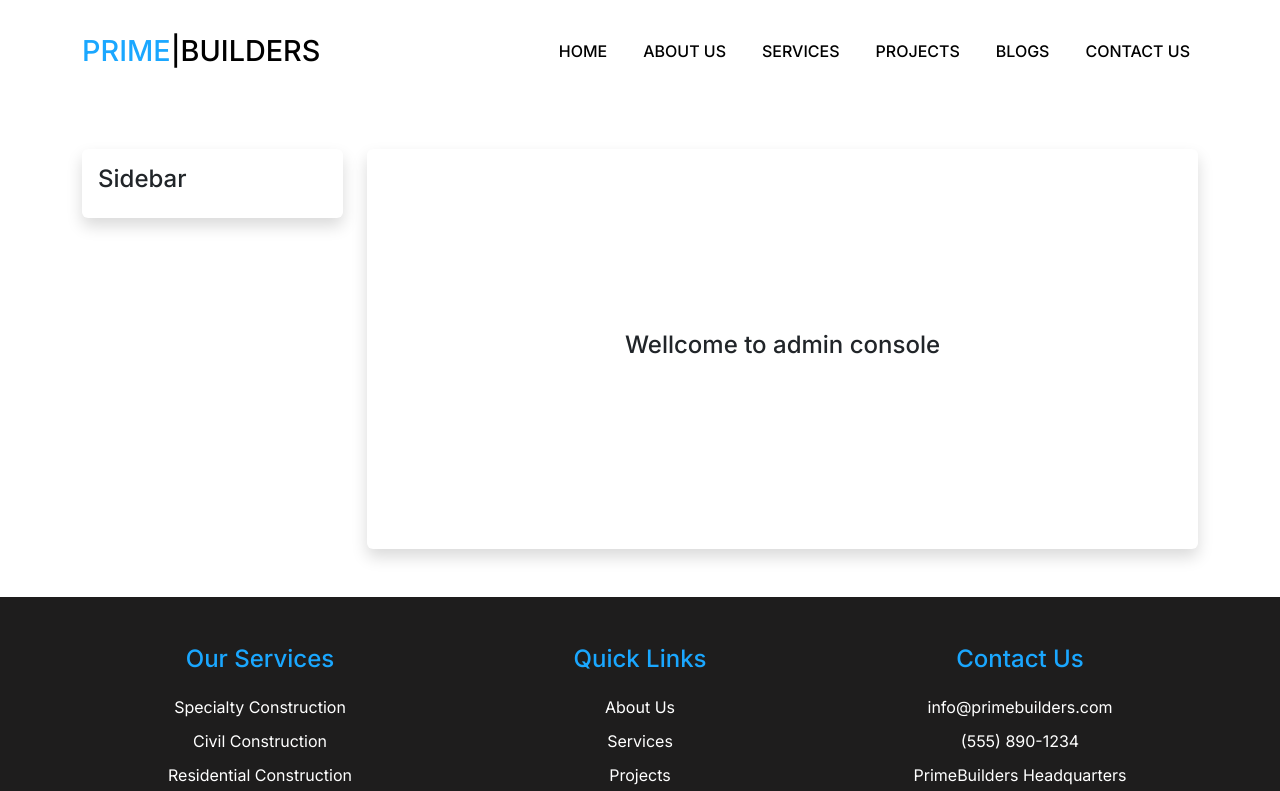
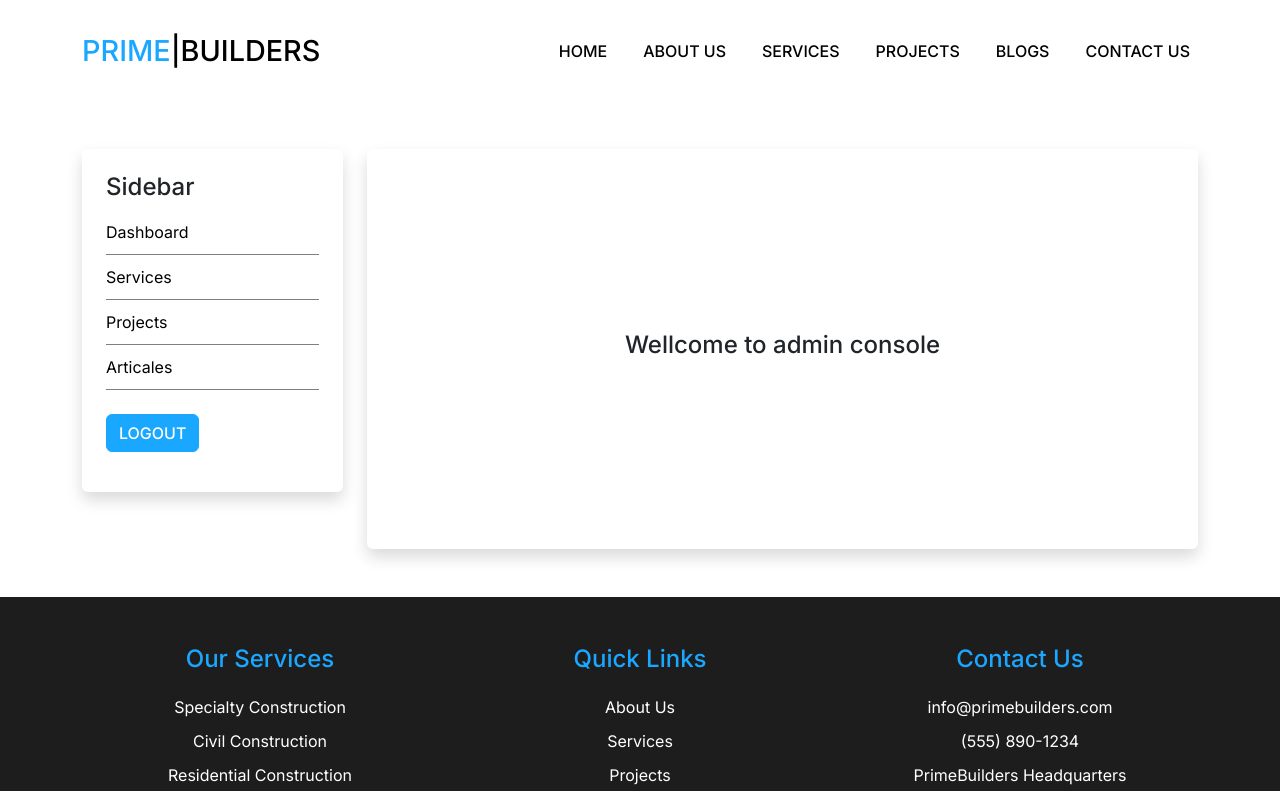
Before and after one commit to Geesara2000/construction_web_app, a React (Vite) app in the folder frontend/: page /admin/dashboard in a window 1280 px wide. Shown: the top 791 px of the page. Built offline with nearby package versions, Linux system fonts and the light colour scheme; sample sign-in values are in the browser's storage.

Commit message:
create context and provider

```diff
--- a/frontend/src/App.jsx
+++ b/frontend/src/App.jsx
@@ -10,6 +10,7 @@
 import Login from './components/backend/login';
 import Dashboard from './components/backend/Dashboard';
 import { ToastContainer} from 'react-toastify';
+import RequireAuth from './components/common/RequireAuth';
 
 
 
@@ -27,7 +28,12 @@
             <Route path='/blogs' element={<Blogs/>} />
             <Route path='/contact' element={<Contact/>} />
             <Route path='/admin/login' element={<Login/>} />
-            <Route path='/admin/dashboard' element={<Dashboard/>} />
+
+            <Route path='/admin/dashboard' element={
+              <RequireAuth>
+                <Dashboard/>
+              </RequireAuth>
+            } />
         </Routes>
      </BrowserRouter>
      <ToastContainer
--- a/frontend/src/assets/css/style.scss
+++ b/frontend/src/assets/css/style.scss
@@ -310,3 +310,15 @@
     min-height: 400px;
   }
 }
+
+.sidebar{
+  ul{
+    li{
+      a{
+        display: block;
+        padding: 10px 0;
+        border-bottom: 1px solid rgba(0,0,0,0.50);
+      }
+    }
+  }
+}
--- a/frontend/src/components/backend/Dashboard.jsx
+++ b/frontend/src/components/backend/Dashboard.jsx
@@ -1,6 +1,7 @@
 import React from 'react'
 import Header from '../common/Header'
 import Footer from '../common/Footer'
+import Sidebar from '../common/Sidebar'
 
 const Dashboard = () => {
   return (
@@ -10,11 +11,7 @@
               <div className="container my-5">
               <div className='row'>
                 <div className='col-md-3'>
-                <div className="card shadow border-0">
-                        <div className="card-body">
-                            <h4>Sidebar</h4>
-                        </div>
-                    </div>
+                  <Sidebar/>
                 </div>
 
 
--- a/frontend/src/components/backend/Login.jsx
+++ b/frontend/src/components/backend/Login.jsx
@@ -1,12 +1,13 @@
-import React from 'react'
+import React, { useContext } from 'react'
 import Header from '../common/Header'
 import Footer from '../common/Footer'
 import { useForm } from "react-hook-form"
 import { useNavigate } from 'react-router-dom'
 import { toast } from 'react-toastify'
+import { AuthContext } from './context/Auth'
 
 const Login = () => {
-
+  const {login} = useContext(AuthContext);
   const navigate = useNavigate();
   const {
     register,
@@ -35,7 +36,7 @@
         token:result.token
       }
       localStorage.setItem('userInfo',JSON.stringify(userInfo))
-
+      login(userInfo);
       navigate('/admin/dashboard');
     }
 
--- /dev/null
+++ b/frontend/src/components/backend/context/Auth.jsx
@@ -0,0 +1,23 @@
+import { createContext, useState } from "react";
+export const AuthContext = createContext(null);
+
+export const AuthProvider = ({children}) => {
+    const userInfo = localStorage.getItem('userInfo');
+    const [user, setUser] = useState(userInfo);
+
+
+const login = (user) => {
+  setUser(user)
+}
+
+const logout = () => {
+  localStorage.removeItem('userInfo');
+  setUser(null);
+}
+
+return(
+  <AuthContext.Provider value={{user,login,logout}}>
+    {children}
+  </AuthContext.Provider>
+);
+}
--- /dev/null
+++ b/frontend/src/components/common/RequireAuth.jsx
@@ -0,0 +1,15 @@
+import React, { useContext } from 'react'
+import { AuthContext } from '../backend/context/Auth'
+import { Navigate } from 'react-router-dom';
+
+const RequireAuth = ({children}) => {
+  const {user} = useContext(AuthContext);
+
+  if(!user){
+    return <Navigate to='/admin/login'/>
+  }
+
+  return children;
+}
+
+export default RequireAuth
--- /dev/null
+++ b/frontend/src/components/common/Sidebar.jsx
@@ -0,0 +1,25 @@
+import React, { useContext } from 'react'
+import { AuthContext } from '../backend/context/Auth'
+
+const Sidebar = () => {
+  const {logout} = useContext(AuthContext)
+
+  return (
+    <div className="card shadow border-0">
+      <div className="card-body p-4 sidebar">
+        <h4>Sidebar</h4>
+        <ul>
+          <li><a href="">Dashboard</a></li>
+          <li><a href="">Services</a></li>
+          <li><a href="">Projects</a></li>
+          <li><a href="">Articales</a></li>
+          <li>
+            <button onClick={logout} className='btn btn-primary mt-4'>Logout</button>
+          </li>
+        </ul>
+      </div>
+    </div>
+  )
+}
+
+export default Sidebar
--- a/frontend/src/main.jsx
+++ b/frontend/src/main.jsx
@@ -1,9 +1,12 @@
 import { StrictMode } from 'react'
 import { createRoot } from 'react-dom/client'
 import App from './App.jsx'
+import { AuthProvider } from './components/backend/context/Auth.jsx'
 
 createRoot(document.getElementById('root')).render(
   <StrictMode>
-    <App />
+    <AuthProvider>
+      <App />
+    </AuthProvider>
   </StrictMode>,
 )
```
